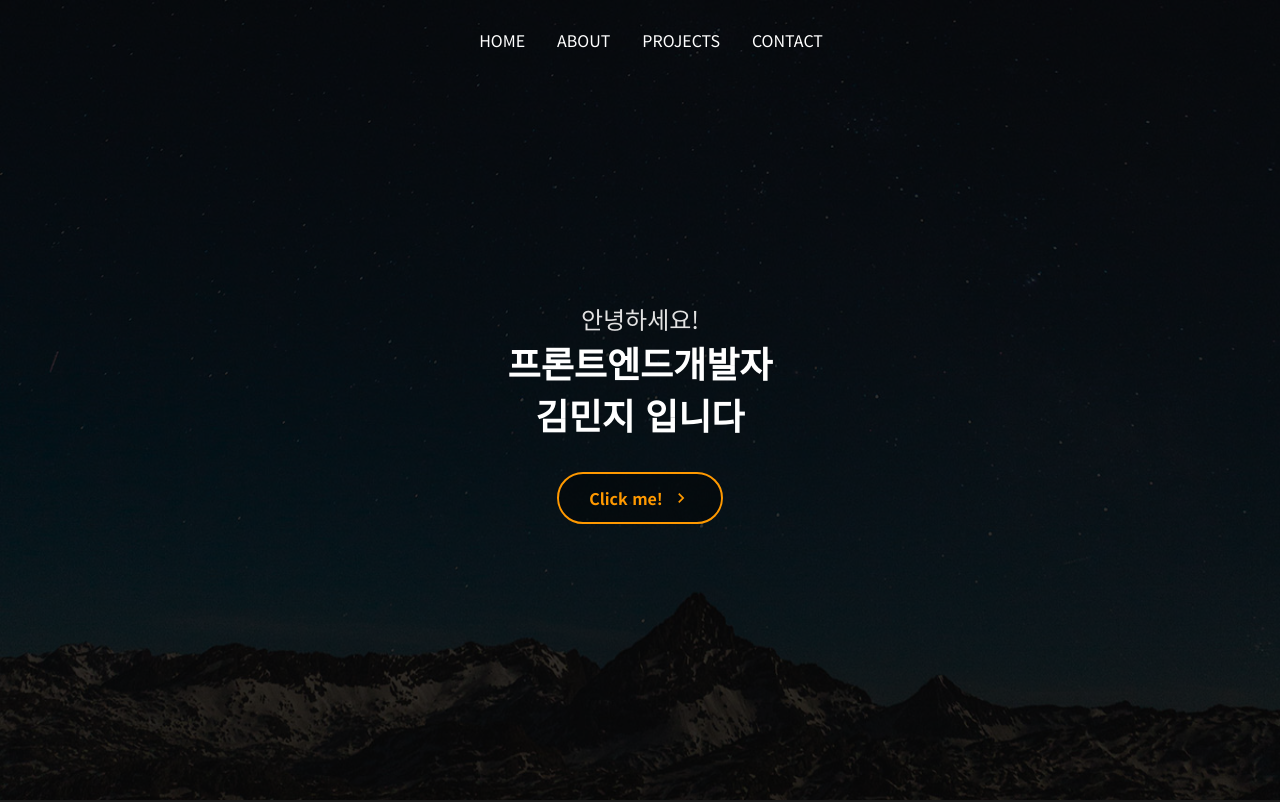
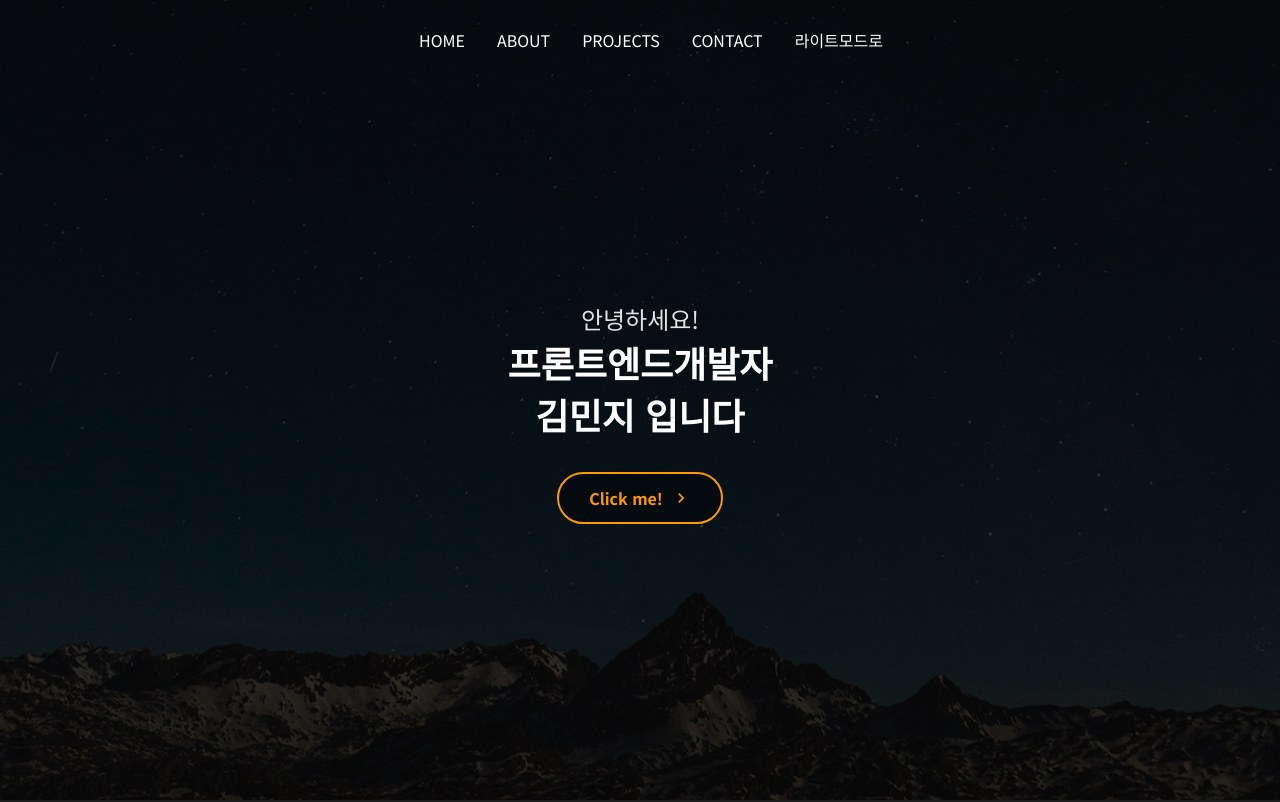
Before and after one commit to swssbw/portfolio, a React (Create React App) app: page / in a window 1280 px wide. Shown: the top 802 px of the page. Built offline with nearby package versions, Linux system fonts and the light colour scheme.

Commit message:
light/dark 모드 작업 시작

```diff
--- a/src/App.js
+++ b/src/App.js
@@ -1,16 +1,41 @@
-import React, {useState} from 'react'
+import React, { useState } from 'react'
 import Contact from './components/Contact';
 import Footer from './components/Footer';
 import Sidebar from './components/Sidebar';
 import Navbar from './components/Navbar';
-import HeroSection from './components/MainSection';
+import MainSection from './components/MainSection';
 import InfoSection from './components/InfoSection';
 import Projects from './components/Projects';
 import { aboutData } from './components/InfoSection/Data';
 import './App.css';
+import { ThemeProvider } from 'styled-components';
+import { darkmode, lightmode } from './components/theme';
+
+// const darkmode = {
+//   highlight: '#ff9900',
+//   bg: '#1b1b1b',
+//   text: '#e2e2e2',
+// };
+
+// const lightmode = {
+//   highlight: '#ff9900',
+//   bg: '#e2e2e2',
+//   text: '#1b1b1b',
+// }
+
 
 function App() {
 
+  // theme
+  const [theme, setTheme] = useState('dark');
+
+  const handletoggle = () => {
+    theme === 'dark' ? setTheme('light') : setTheme('dark');
+  }
+
+  const btntitle = theme === 'dark' ? '라이트모드로' : '다크모드로';
+
+  // side bar
   const [isOpen, setIsOpen] = useState(false);
 
   const toggle = () => {
@@ -19,13 +44,15 @@ function App() {
 
   return (
     <>
-      <Sidebar isOpen={isOpen} toggle={toggle} />
-      <Navbar toggle={toggle} />
-      <HeroSection />
-      <InfoSection {...aboutData} />
-      <Projects></Projects>
-      <Contact></Contact>
-      <Footer />
+        <ThemeProvider theme={theme === 'dark' ? darkmode : lightmode }>
+          <Sidebar isOpen={isOpen} toggle={toggle} />
+          <Navbar toggle={toggle} btntitle={btntitle} handletoggle={handletoggle} />
+          <MainSection />
+          <InfoSection {...aboutData} />
+          <Projects />
+          <Contact />
+          <Footer />
+        </ThemeProvider>
     </>
   );
 }
--- a/src/components/Contact/ContactElements.js
+++ b/src/components/Contact/ContactElements.js
@@ -2,11 +2,13 @@ import styled from 'styled-components';
 
 export const IconWrap = styled.div`
   color: #ffab00;
+  color: ${(props) => props.theme.highlight};
   font-size: 35px;
 `
 
 export const ContactContainer = styled.div `
-  background: #1b1b1b;
+  /* background: #1b1b1b; */
+  background-color: ${(props) => props.theme.bg};
   min-height: 700px;
   padding-top: 80px;
 `
@@ -20,6 +22,7 @@ export const ContactWrapper = styled.div`
 `
 export const ContactTitle  = styled.p`
   color: #ff9900;
+  color: ${(props) => props.theme.highlight};
   font-size: 36px;
   font-weight: 700;
   letter-spacing: 1.4px;
@@ -40,6 +43,7 @@ export const ContactItemWrapper = styled.div`
 `
 export const ContactItem = styled.a`
   color:#fff;
+  color: ${(props) => props.theme.text};
   display: flex;
   align-items: center;
   font-size: 18px;
@@ -54,6 +58,7 @@ export const ContactItem = styled.a`
 
 export const ContantItemDesc = styled.p`
   color: #e2e2e2;
+  color: ${(props) => props.theme.text};
   font-size: 16px;
   cursor: pointer;
   text-decoration: none;
--- a/src/components/Footer/FooterElements.js
+++ b/src/components/Footer/FooterElements.js
@@ -1,8 +1,8 @@
 import styled from 'styled-components';
 
 export const FooterContainer = styled.footer `
-  background-color: #191919;
-  color: #e2e2e2;
+  background-color: ${(props) => props.theme.footerbg};
+  color: ${(props) => props.theme.text};
   font-size: 14px;
   font-weight: 300;
   text-align: center;
--- a/src/components/InfoSection/InfoElements.js
+++ b/src/components/InfoSection/InfoElements.js
@@ -3,7 +3,9 @@ import styled from 'styled-components';
 
 export const InfoContainer = styled.div`
   color: #e2e2e2;
+  color: ${(props) => props.theme.text};
   background: #1b1b1b ;
+  background: ${(props) => props.theme.bg};
 
   @media screen and (max-width: 768px) {
     padding: 30px 0;
@@ -20,6 +22,7 @@ export const InfoWrapper = styled.div`
 
 export const TopLine = styled.p`
   color: #ff9900;
+  color: ${(props) => props.theme.highlight};
   font-size: 36px;
   font-weight: 700;
   letter-spacing: 1.4px;
@@ -118,6 +121,7 @@ export const SkillsItems = styled.div`
 
 export const SkillGroupTitle = styled.p`
   color: #ff9900;
+  color: ${(props) => props.theme.highlight};
   text-align: center;
   font-weight: 700;
   font-size: 30px;
--- a/src/components/Navbar/NavbarElements.js
+++ b/src/components/Navbar/NavbarElements.js
@@ -3,6 +3,7 @@ import { Link as LinkS } from 'react-scroll';
 
 export const Nav = styled.nav `
   background: ${({scrollNav}) => (scrollNav ? '#101010' : 'transparent') };
+  // background: ${({scrollNav}) => (scrollNav ? '#101010' : 'transparent') };
   height: 80px;
   margin-top: -80px;
   display: flex;
@@ -71,3 +72,13 @@ export const NavLinks = styled(LinkS) `
     color: #ff9900;
   }
 `
+
+export const ToggleBtn = styled.div`
+  color: #fff;
+  display: flex;
+  align-items: center;
+  justify-content: center;
+  padding: 0 1rem;
+  height: 100%;
+  cursor: pointer;
+`
--- a/src/components/Navbar/index.js
+++ b/src/components/Navbar/index.js
@@ -1,4 +1,4 @@
-import React, { useState,useEffect } from 'react';
+import React, { useState, useEffect } from 'react';
 import { FaBars } from 'react-icons/fa';
 import { animateScroll as scroll } from 'react-scroll';
 import {
@@ -8,9 +8,10 @@ import {
   NavMenu,
   NavItem,
   NavLinks,
+  ToggleBtn,
 } from './NavbarElements';
 
-const Navbar = ({ toggle }) => {
+const Navbar = ({ toggle, btntitle, handletoggle }) => {
   const [scrollNav, setScrollNav] = useState(false);
 
   const changNav = () => {
@@ -68,6 +69,9 @@ const Navbar = ({ toggle }) => {
               offset={-80}
               >CONTACT</NavLinks>
             </NavItem>
+            <NavItem>
+              <ToggleBtn onClick={handletoggle}>{btntitle}</ToggleBtn>
+            </NavItem>
           </NavMenu>
         </NavbarContainer>
       </Nav>
--- /dev/null
+++ b/src/components/theme.js
@@ -0,0 +1,13 @@
+export const darkmode = {
+    highlight: '#ff9900',
+    bg: '#1b1b1b',
+    text: '#e2e2e2',
+    footerbg: "#191919"
+};
+
+export const lightmode = {
+    highlight: '#ff8400',
+    bg: '#f7f7f7',
+    text: '#1b1b1b',
+    footerbg: '#e2e2e2',
+}
```
